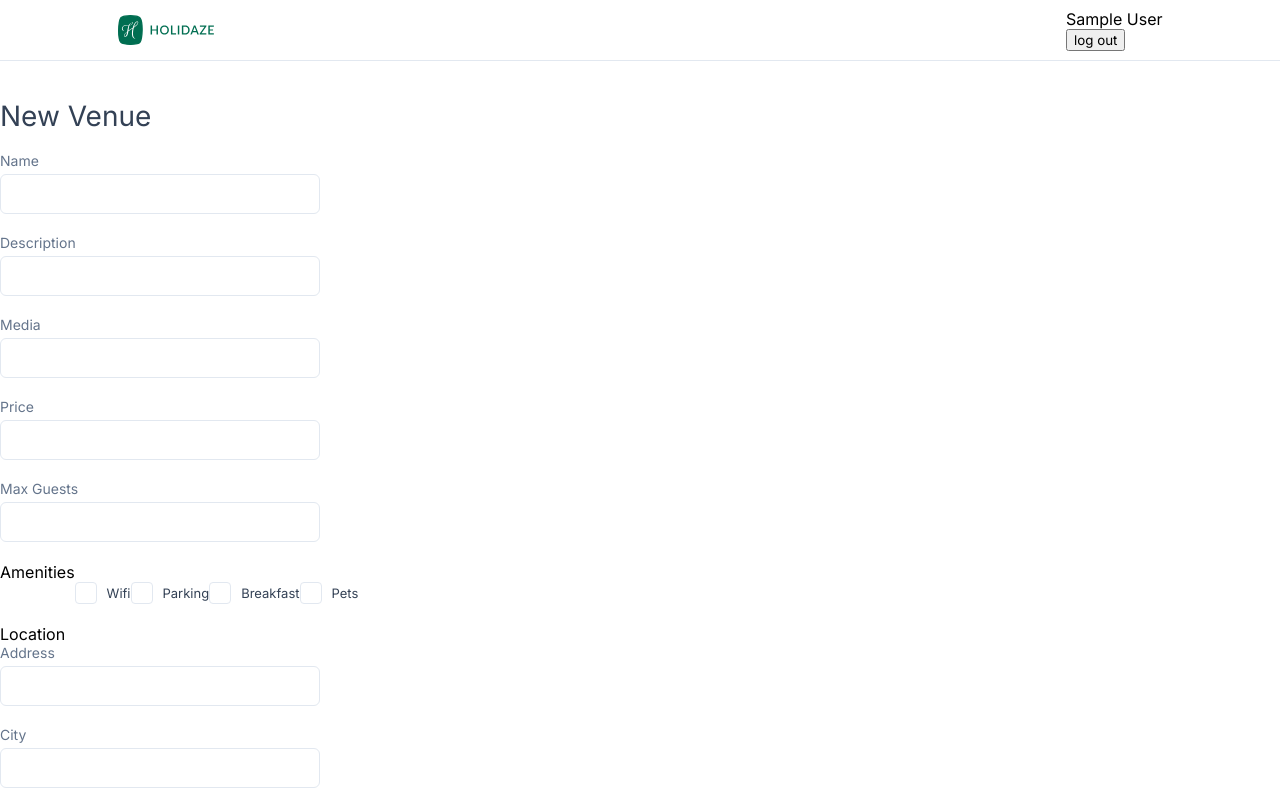
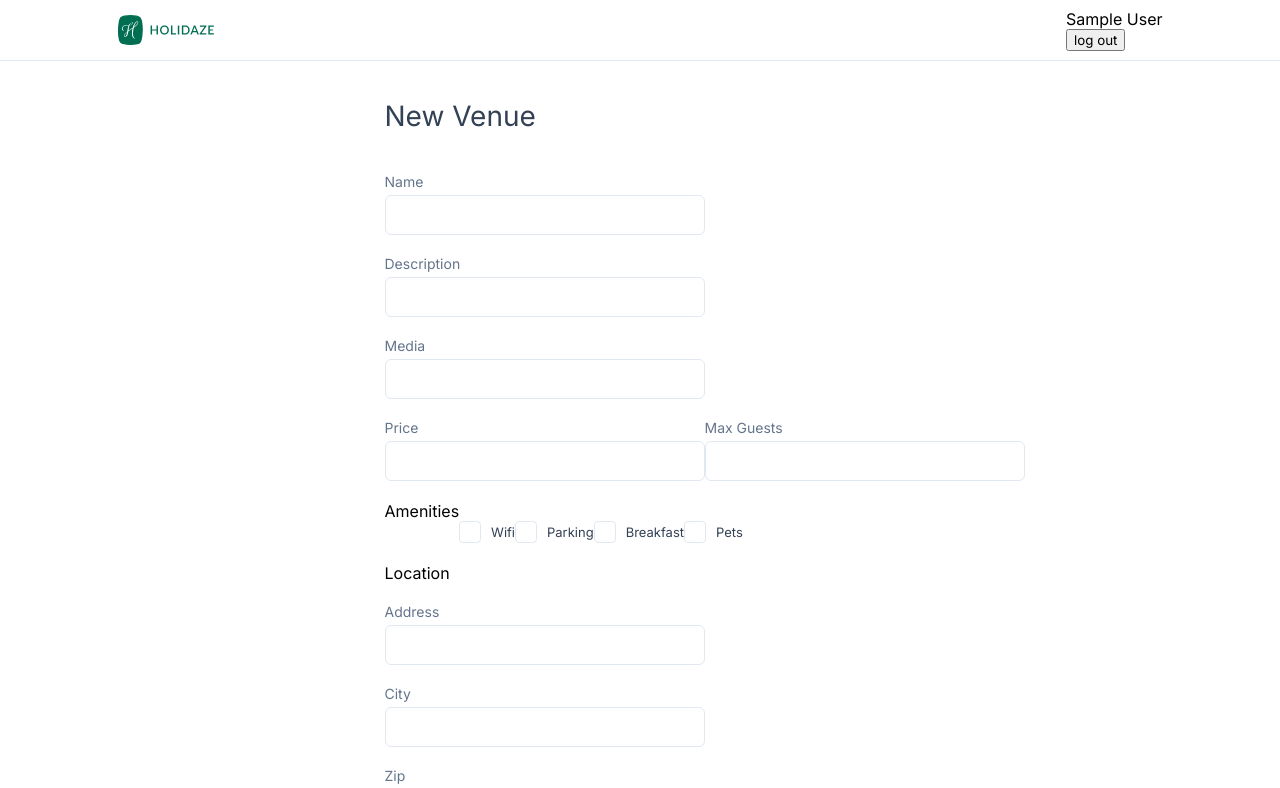
Before and after one commit to roxannefranco/holidaze, a React (Vite) app: page /admin/new-venue in a window 1280 px wide. Shown: the top 788 px of the page. Built offline with nearby package versions, Linux system fonts and the light colour scheme; sample sign-in values are in the browser's storage.

Commit message:
Create venue form stylling

```diff
--- a/src/pages/Admin/NewVenue/index.jsx
+++ b/src/pages/Admin/NewVenue/index.jsx
@@ -9,22 +9,29 @@ function NewVenue() {
   return (
     <Layout>
       <Header></Header>
-      <div>
+      <div className={styles.formWrapper}>
         <h1 className={styles.mainTitle}>New Venue</h1>
         <form>
           <Input type="text" label="Name" />
           <Input type="text" label="Description" />
           <Input type="text" label="Media" placeholder="URL" />
-          <Input type="text" label="Price" placeholder="kr" />
-          <Input type="text" label="Max Guests" />
+          <div className={styles.priceGuests}>
+            <Input
+              className={styles.price}
+              type="text"
+              label="Price"
+              placeholder="kr"
+            />
+            <Input className={styles.price} type="text" label="Max Guests" />
+          </div>
           <div className={styles.amenitiesBox}>
-            <span>Amenities</span>
+            <span className={styles.separator}>Amenities</span>
             <Checkbox label="Wifi"></Checkbox>
             <Checkbox label="Parking"></Checkbox>
             <Checkbox label="Breakfast"></Checkbox>
             <Checkbox label="Pets"></Checkbox>
           </div>
-          <span>Location</span>
+          <span className={styles.separator}>Location</span>
           <Input type="text" label="Address" />
           <Input type="text" label="City" />
           <Input type="text" label="Zip" />
--- a/src/pages/Admin/NewVenue/styles.module.css
+++ b/src/pages/Admin/NewVenue/styles.module.css
@@ -1,9 +1,36 @@
+h1 {
+  margin-bottom: 40px;
+}
+
 .amenitiesBox,
 .btns {
   display: flex;
+}
+.btns Button {
+  margin-right: 10px;
+}
+
+.separator {
+  display: block;
+  margin-bottom: 20px;
+}
+
+.priceGuests {
+  display: flex;
+  margin-right: 10px;
+}
+
+.price {
+  max-width: 153px;
 }
 
 .mainTitle {
   font-size: 28px;
   color: var(--bg-slate-600);
 }
+
+.formWrapper {
+  max-width: 511px;
+  margin-left: auto;
+  margin-right: auto;
+}
```
